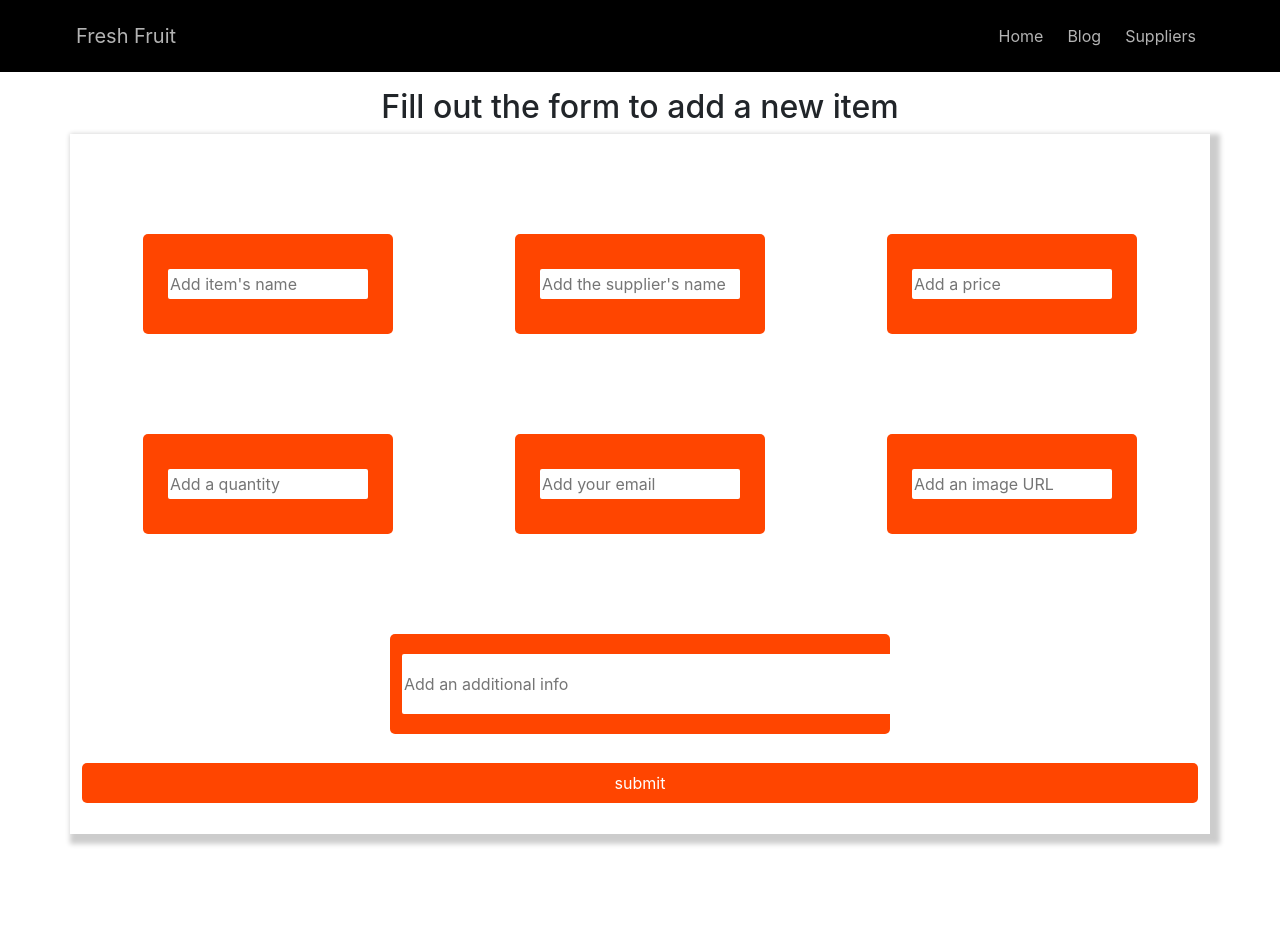
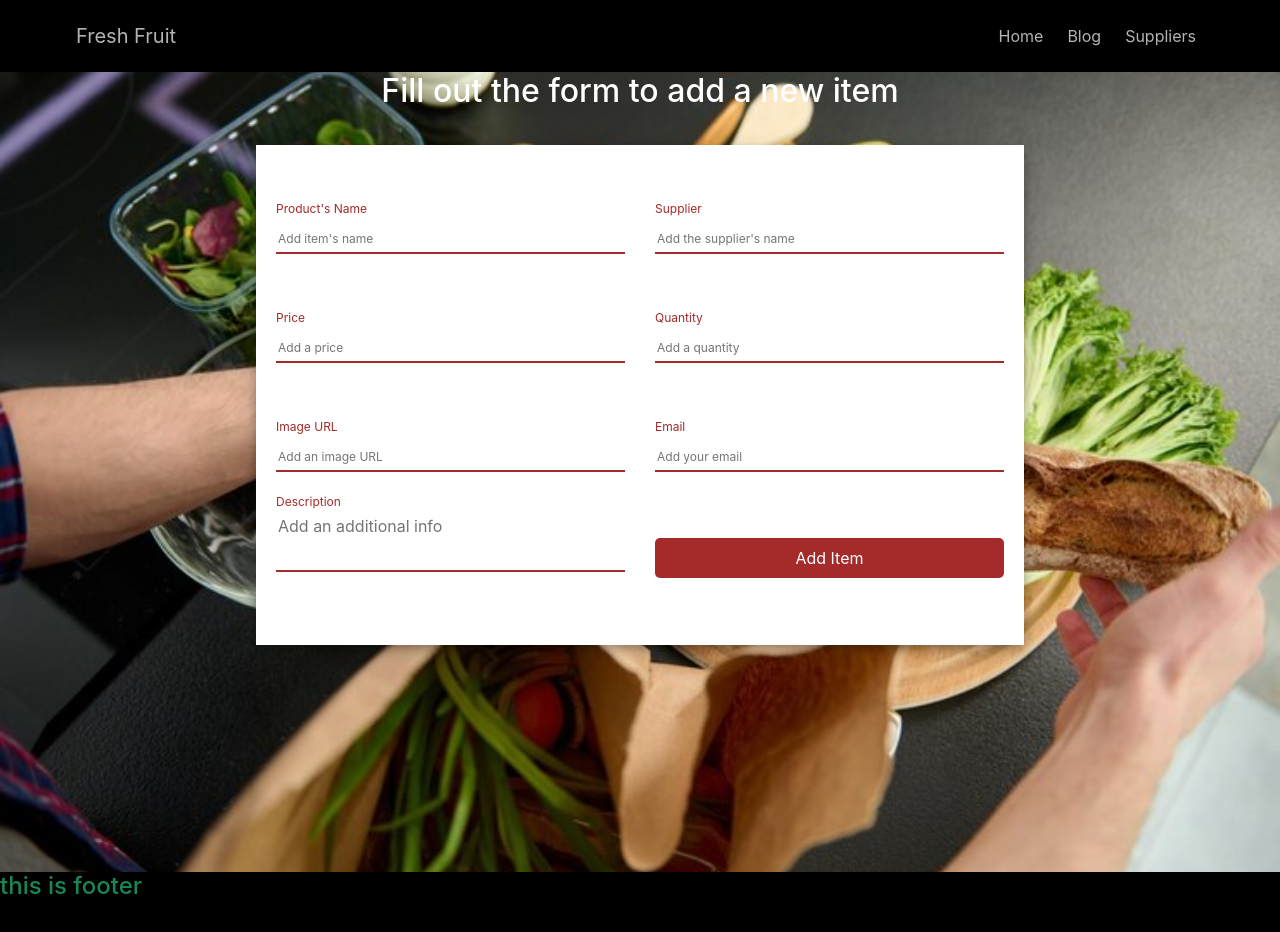
Before and after one commit to faridulhaque/Fresh-Fruit, a React (Create React App) app: page /addNewItem in a window 1280 px wide. Shown: the top 932 px of the page. Built offline with nearby package versions, Linux system fonts and the light colour scheme; no server answers.

Commit message:
toast and simple footer

```diff
--- a/package.json
+++ b/package.json
@@ -10,6 +10,7 @@
     "react": "^18.1.0",
     "react-dom": "^18.1.0",
     "react-firebase-hooks": "^5.0.3",
+    "react-hot-toast": "^2.2.0",
     "react-router-dom": "^6.3.0",
     "react-scripts": "5.0.1",
     "web-vitals": "^2.1.4"
--- a/src/App.js
+++ b/src/App.js
@@ -1,8 +1,10 @@
 
+import { Toaster } from 'react-hot-toast';
 import { Route, Routes } from 'react-router-dom';
 import './App.css';
 import AddNewItem from './components/AddNewItem/AddNewItem';
 import Blog from './components/Blog/Blog';
+import Footer from './components/Footer/Footer';
 
 import Home from './components/Home/Home';
 import ItemDetails from './components/ItemDetails/ItemDetails';
@@ -21,6 +23,7 @@ function App() {
   return (
     <div>
       <Navbar></Navbar>
+      <Toaster></Toaster>
       <Routes>
         <Route path="/" element={<Home></Home>} ></Route>
         <Route path="/blog" element={<Blog></Blog>}></Route>
@@ -33,6 +36,7 @@ function App() {
 
         <Route path="/*" element={<NotFound></NotFound>}></Route>
       </Routes>
+      <Footer></Footer>
     </div>
   );
 }
--- a/src/components/AddNewItem/AddNewItem.css
+++ b/src/components/AddNewItem/AddNewItem.css
@@ -2,70 +2,95 @@ body{
     margin: 0;
     padding: 0;
 }
+.ani-heading{
+    color: white !important;
+}
+.ani-main{
+    background-image: url(../../images/bgImageAni.jpg);
+    background-repeat: no-repeat;
+    background-position: center;
+    background-size: cover;
+    height: 100vh;
+    margin-top: -16px;
+
+}
 .form-container-addNewItem{
     background-color: white;
-    margin-bottom: 100px;
-    height: 700px;
     box-sizing: border-box;
-    box-shadow: 5px 5px 5px 5px rgba(0, 0, 0, 0.2);
-}
-.form-container-top, .form-container-bottom{
-
-    display: flex;
-    justify-content: space-around;
-    align-items: center;
-}
-.input-wrapper{
-    background-color: orangered;
-    width: 250px;
-    height: 100px;
-    margin-top: 100px;
-    border-radius: 5px;
+    box-shadow: 0 4px 8px 0 rgba(0, 0, 0, 0.2), 0 6px 20px 0 rgba(0, 0, 0, 0.19);
+    margin-top: -15px;
+    width: 60%;
+    height: 500px;
+    margin-left: 20%;
+    padding: 0 20px;
 
 }
-.input-box{
-    width: 200px;
-    height: 30px;
-    margin-top: 35px;
-    margin-left: 25px;
-    background-color: white;
-    font-size: 16px;
-    border: none;
-    outline: none;
-    border-radius: 2px;
+.form-container-top{
+
+    margin-top: 50px;
+    display: grid;
+    grid-template-columns: repeat(2, 1fr);
+    justify-items: space-around;
+    grid-column-gap: 30px;
 }
-.input-wrapper-last-child{
-    background-color: orangered;
-    width: 500px;
-    height: 100px;
-    margin-top: 100px;
-    border-radius: 5px;
-}
-.input-box-last-child{
-    width: 500px;
-    height: 60px;
-    margin-top: 20px;
-
-    background-color: white;
-    font-size: 16px;
-    border: none;
-    outline: none;
-    border-radius: 2px;
-}
-.form-btn-submit{
-    background-color: orangered;
-    width: 100%;
-    height: 40px;
-    margin-top: 5px;
-    border: none;
-    color: white;
-    border-radius: 5px;
-
-}
-.form-btn-submit:hover{
-    background-color: white;
-    border: 1px solid orangered;
-    color: orangered;
+.input-wrapper-ani{
+    margin-top: 50px;
 
 
 }
+.input-box-ani{
+    width: 100%;
+    height: 30px;
+    margin-top: 5px;
+    border: none;
+    outline: none;
+    background-color:white;
+    border-bottom: 2px solid brown;
+    font-size: 12px;
+
+}
+.label-ani{
+    font-size: 12px;
+    color: brown;
+}
+
+
+.form-btn-submit-ani{
+    width: 100%;
+    background-color: brown;
+    margin-top: 25px;
+    color: white;
+    border:  none;
+
+}
+.wrapper-bottom-ani{
+    display: grid;
+    grid-template-columns: repeat(2, 1fr);
+    grid-column-gap: 30px;
+    justify-items: space-around;
+    align-items: end;
+}
+.textarea-ani{
+    width: 100%;
+    border:  none;
+    border-bottom: 2px solid brown;
+    resize: none;
+    outline: none;
+    background-color: white;
+    height: 60px;
+}
+.btn-submit-ani{
+    color: white;
+    background-color: brown;
+    border: none;
+    width: 100%;
+    height: 40px;
+    border-radius: 5px;
+}
+.btn-submit-ani:hover{
+    background-color: white;
+    border: 1px solid brown;
+    transition: background-color 0.5s;
+    color: brown;
+
+}
--- a/src/components/AddNewItem/AddNewItem.js
+++ b/src/components/AddNewItem/AddNewItem.js
@@ -1,7 +1,11 @@
-import React from "react";
+import React, { useState } from "react";
+import toast from "react-hot-toast";
+import { useTheUser } from "../hooks/useTheUser";
 import "./AddNewItem.css";
 
 const AddNewItem = () => {
+  const currentUser = useTheUser();
+  console.log(currentUser);
   const addNewItem = (e) => {
     e.preventDefault();
     const name = e.target.name.value;
@@ -31,66 +35,99 @@ const AddNewItem = () => {
       body: JSON.stringify(allData),
     })
       .then((res) => res.json())
-      .then((data) => {});
+      .then((data) => {
+        toast.success('Item Successfully Added',{id: 'itemAdded'});
+      });
   };
+  const [error, setError] = useState("");
+
   return (
-    <div>
-      <h2 className="text-center mt-3">Fill out the form to add a new item</h2>
+    <div className="ani-main">
+      <h2 className="text-center mt-3 ani-heading">
+        Fill out the form to add a new item
+      </h2>
       <div className="container form-container-addNewItem">
         <form onSubmit={addNewItem}>
           <div className="form-container-top">
-            <div className="input-wrapper">
-              <input className="input-box"
+            <div className="input-wrapper-ani">
+              <label className="label-ani">Product's Name</label>
+              <br />
+              <input
+                className="input-box-ani"
                 type="text"
                 name="name"
                 placeholder="Add item's name"
               ></input>
             </div>
-            <div className="input-wrapper">
-              <input className="input-box"
+            <div className="input-wrapper-ani">
+              <label className="label-ani">Supplier</label>
+              <br />
+              <input
+                className="input-box-ani"
                 type="text"
                 name="supplierName"
                 placeholder="Add the supplier's name"
               ></input>
             </div>
-            <div className="input-wrapper">
-              <input className="input-box" type="text" name="price" placeholder="Add a price"></input>
+            <div className="input-wrapper-ani">
+              <label className="label-ani">Price</label>
+              <br />
+              <input
+                className="input-box-ani"
+                type="text"
+                name="price"
+                placeholder="Add a price"
+              ></input>
             </div>
-          </div>
-          <div className="form-container-bottom">
-            <div className="input-wrapper">
-              <input className="input-box"
+
+            <div className="input-wrapper-ani">
+              <label className="label-ani">Quantity</label>
+              <br />
+              <input
+                className="input-box-ani"
                 type="text"
                 name="quantity"
                 placeholder="Add a quantity"
               ></input>
             </div>
-            <div className="input-wrapper">
-              <input className="input-box"
-                type="email"
-                name="email"
-                placeholder="Add your email "
-              ></input>
-            </div>
-
-            <div className="input-wrapper">
-              <input className="input-box"
+            <div className="input-wrapper-ani">
+              <label className="label-ani">Image URL</label>
+              <br />
+              <input
+                className="input-box-ani"
                 type="text"
                 name="image"
                 placeholder="Add an image URL"
               ></input>
             </div>
+            <div className="input-wrapper-ani">
+              <label className="label-ani">Email</label>
+              <br />
+              <input
+                className="input-box-ani"
+                type="email"
+                name="email"
+                placeholder="Add your email "
+                value={currentUser?.email}
+                disabled
+              ></input>
+            </div>
+
           </div>
-
-          <div className='input-wrapper-last-child container'>
-            <input className="input-box-last-child"
-              type="text"
-              name="description"
-              placeholder="Add an additional info"
-            ></input>
+          <div className="wrapper-bottom-ani mt-3">
+          <div>
+              <label className="label-ani">Description</label>
+              <br/>
+              <textarea
+                className="textarea-ani"
+                name="description"
+                placeholder="Add an additional info"
+              ></textarea>
+            </div>
+            <div className="div-for-btn-ani">
+              <button className="btn-submit-ani"type="Submit">Add Item</button>
+            </div>
           </div>
-            <br/>
-          <button className="form-btn-submit" type="submit">submit</button>
         </form>
       </div>
     </div>
--- /dev/null
+++ b/src/components/Footer/Footer.css
@@ -0,0 +1,5 @@
+.footer{
+    height: 100px;
+    width: 100%;
+    background-color: black;
+}
--- /dev/null
+++ b/src/components/Footer/Footer.js
@@ -0,0 +1,12 @@
+import React from 'react';
+import './Footer.css';
+
+const Footer = () => {
+    return (
+        <div className="footer">
+            <h4 className="text-success">this is footer</h4>
+        </div>
+    );
+};
+
+export default Footer;
--- a/src/components/SignIN/SignIn.css
+++ b/src/components/SignIN/SignIn.css
@@ -3,7 +3,7 @@
     background-position: center;
     background-repeat: no-repeat;
     background-size: cover;
-    height: 100vh;
+    height: 120vh;
 
 }
 .signIn-h2{
@@ -13,7 +13,7 @@
 .signIn-form-container{
     background-color: rgb(0, 0, 0, 0.7);
     width: 280px;
-    height: 500px;
+    height: auto;
     position: absolute;
     top: 125px;
     left: 0;
@@ -24,7 +24,7 @@
     border-radius: 5px;
     box-sizing: border-box;
     box-shadow: 5px 5px 5px 5px rgba(0, 0, 0, 0.2);
-    padding-top: 30px;
+    padding: 30px 0;
 }
 .input-group-signIn, .signIn-btn-wrapper{
     margin-top: 40px;
@@ -97,3 +97,14 @@
 .small-navigator-signIn-link{
     color: green;
 }
+.remember-password{
+
+    color: skyblue;
+
+}
+.remember-password:hover{
+
+    text-decoration: underline;
+    cursor: pointer;
+
+}
--- a/src/components/SignUp/SignUp.css
+++ b/src/components/SignUp/SignUp.css
@@ -3,7 +3,7 @@
     margin-top: 25px;
 }
 .sign-up{
-    height: 100vh;
+    height: 120vh;
     background-image: url(../../images/bannersignup.png);
     background-repeat: no-repeat;
     background-position: center;
@@ -16,8 +16,9 @@
     right: 0;
     margin: auto;
     background-color: white;
+    padding-bottom: 20px;
     width: 280px;
-    height: 500px;
+    height: auto;
     box-sizing: border-box;
     box-shadow: 0 4px 8px 0 rgba(0, 0, 0, 0.2), 0 6px 20px 0 rgba(0, 0, 0, 0.19);
 }
--- /dev/null
+++ b/src/components/hooks/useTheUser.js
@@ -0,0 +1,19 @@
+import { onAuthStateChanged } from "firebase/auth";
+import { useEffect, useState } from "react";
+import { auth } from "../../Firebase/firebase.init";
+
+export const useTheUser = () =>{
+    const [currentUser, setCurrentUser] = useState({});
+  useEffect(()=>{
+    onAuthStateChanged(auth, (user) => {
+      if (user) {
+
+        setCurrentUser(user);
+
+      } else {
+        setCurrentUser({});
+      }
+    });
+   }, []);
+   return currentUser;
+}
```
Also changed, not shown: src/components/SignIN/SignIn.js (+22 -3 lines), src/images/bgImageAni.jpg (added), 1 other file (tests, documents, lock files or other folders).
